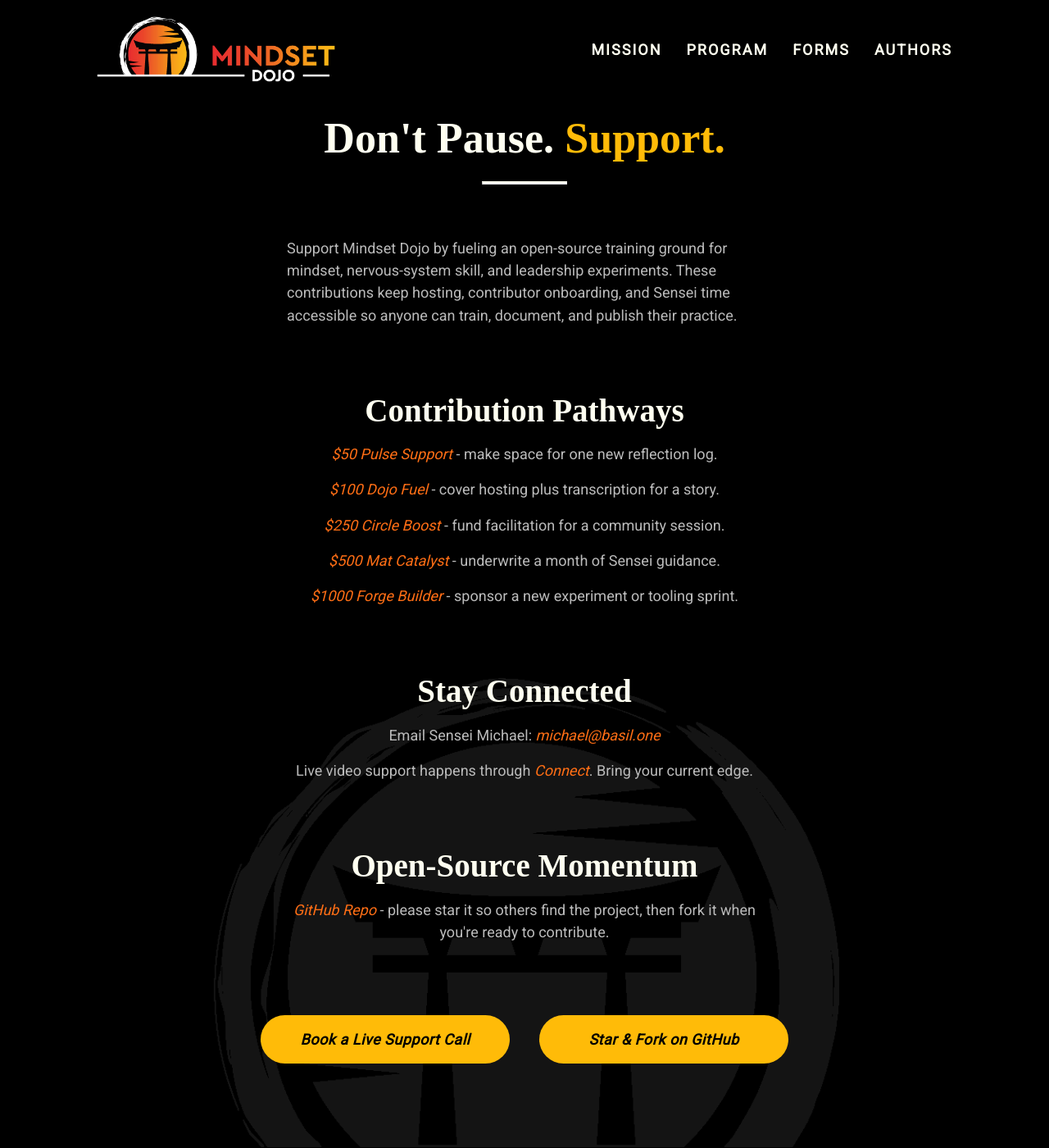
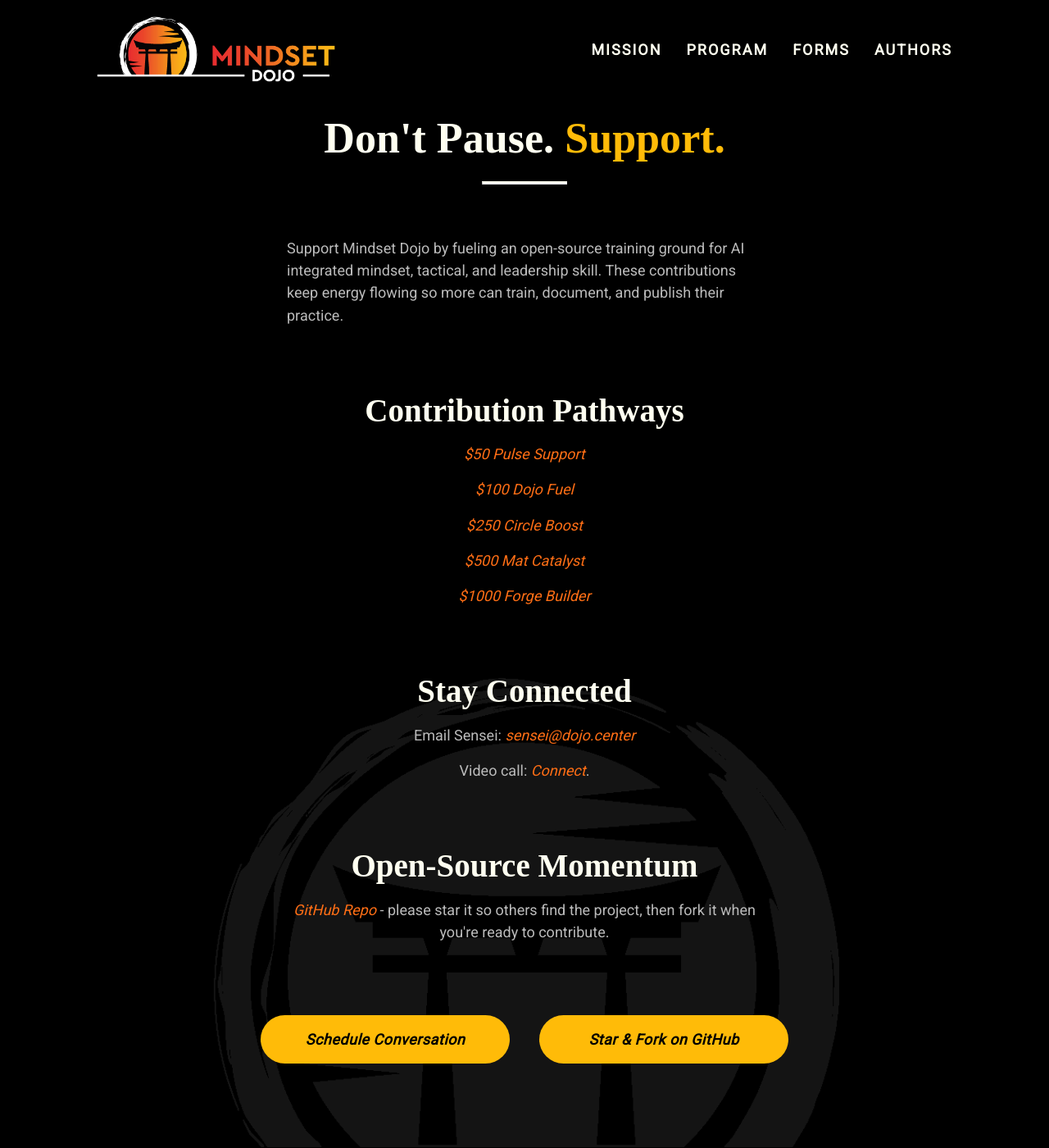
Before and after one commit to mindset-dojo/mindset-dojo.github.io, a Jekyll site: the page built from support.md, in a window 1280 px wide and 1400 px high. Shown: the whole window at 82% size. Built offline with Jekyll 4.4.1, drawn with Linux system fonts in a browser that asks for light colours; some web fonts are replaced.

Commit message:
refactor(support): language.

```diff
--- a/_data/sections/support.yaml
+++ b/_data/sections/support.yaml
@@ -3,9 +3,8 @@ mantra: "Don't Pause. Support."
 mantra_mark: "Support."
 description: |
   Support Mindset Dojo by fueling an open-source training ground for
-  mindset, nervous-system skill, and leadership experiments. These
-  contributions keep hosting, contributor onboarding, and Sensei time
-  accessible so anyone can train, document, and publish their practice.
+  AI integrated mindset, tactical, and leadership skill. These
+  contributions keep energy flowing so more can train, document, and publish their practice.
 sections:
   - type: markdown
     data:
@@ -14,17 +13,17 @@ sections:
     data:
       label: "Contribution Pathways"
       items:
-        - "<a href=\"https://50.contribute.mindset.dojo.center/\" target=\"_blank\" rel=\"noopener\">$50 Pulse Support</a> - make space for one new reflection log."
-        - "<a href=\"https://100.contribute.mindset.dojo.center/\" target=\"_blank\" rel=\"noopener\">$100 Dojo Fuel</a> - cover hosting plus transcription for a story."
-        - "<a href=\"https://250.contribute.mindset.dojo.center/\" target=\"_blank\" rel=\"noopener\">$250 Circle Boost</a> - fund facilitation for a community session."
-        - "<a href=\"https://500.contribute.mindset.dojo.center/\" target=\"_blank\" rel=\"noopener\">$500 Mat Catalyst</a> - underwrite a month of Sensei guidance."
-        - "<a href=\"https://1000.contribute.mindset.dojo.center/\" target=\"_blank\" rel=\"noopener\">$1000 Forge Builder</a> - sponsor a new experiment or tooling sprint."
+        - "<a href=\"https://50.contribute.mindset.dojo.center/\" target=\"_blank\" rel=\"noopener\">$50 Pulse Support</a>"
+        - "<a href=\"https://100.contribute.mindset.dojo.center/\" target=\"_blank\" rel=\"noopener\">$100 Dojo Fuel</a>"
+        - "<a href=\"https://250.contribute.mindset.dojo.center/\" target=\"_blank\" rel=\"noopener\">$250 Circle Boost</a>"
+        - "<a href=\"https://500.contribute.mindset.dojo.center/\" target=\"_blank\" rel=\"noopener\">$500 Mat Catalyst</a>"
+        - "<a href=\"https://1000.contribute.mindset.dojo.center/\" target=\"_blank\" rel=\"noopener\">$1000 Forge Builder</a>"
   - type: text
     data:
       label: "Stay Connected"
       items:
-        - "Email Sensei Michael: <a href=\"mailto:michael@basil.one\">michael@basil.one</a>"
-        - "Live video support happens through <a href=\"https://connect.mindset.dojo.center\">Connect</a>. Bring your current edge."
+        - "Email Sensei: <a href=\"mailto:sensei@dojo.center\">sensei@dojo.center</a>"
+        - "Video call: <a href=\"https://connect.mindset.dojo.center\">Connect</a>."
   - type: text
     data:
       label: "Open-Source Momentum"
@@ -33,7 +32,7 @@ sections:
   - type: ctas
     data:
       items:
-        - label: "Book a Live Support Call"
+        - label: "Schedule Conversation"
           ref: connect
         - label: "Star & Fork on GitHub"
           url: https://github.com/mindset-dojo/mindset-dojo.github.io
```
